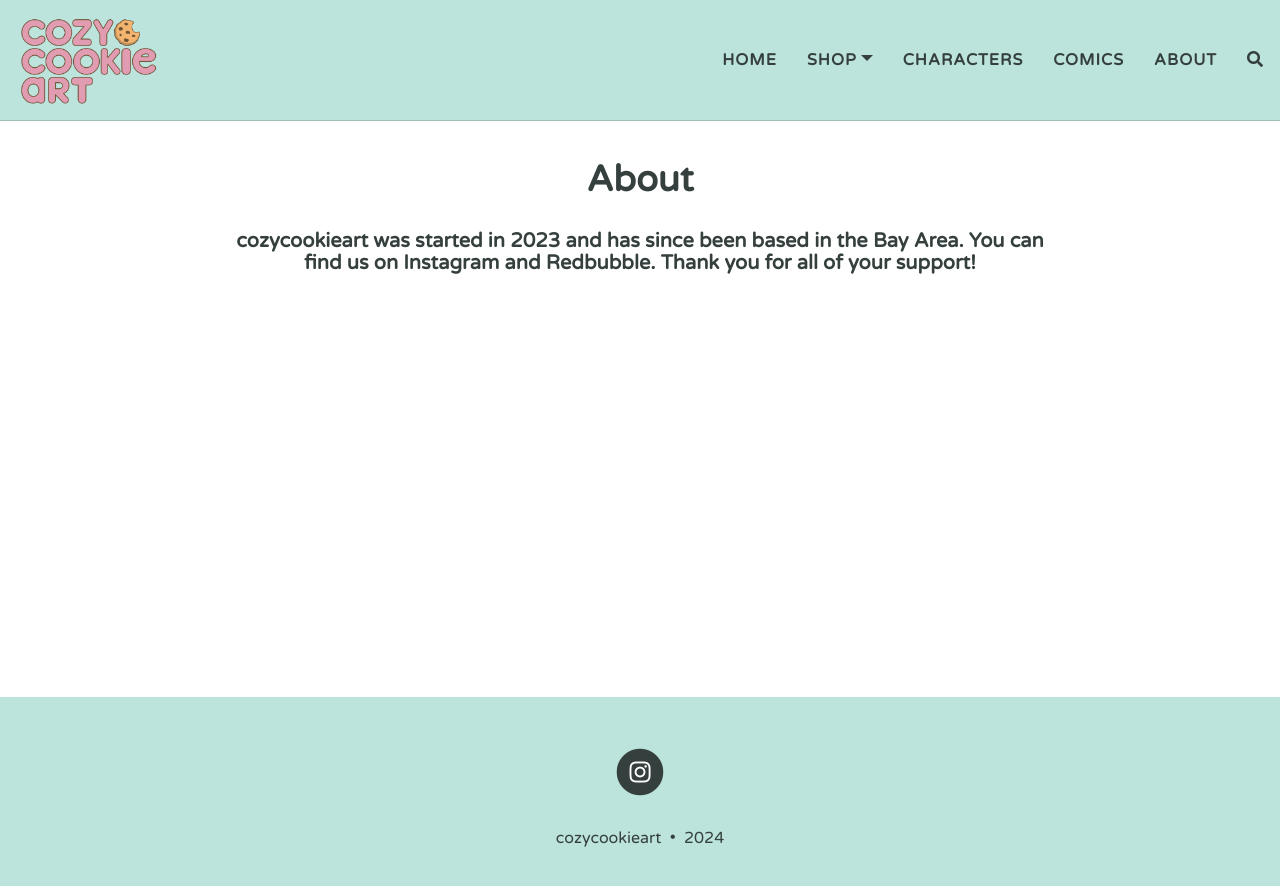
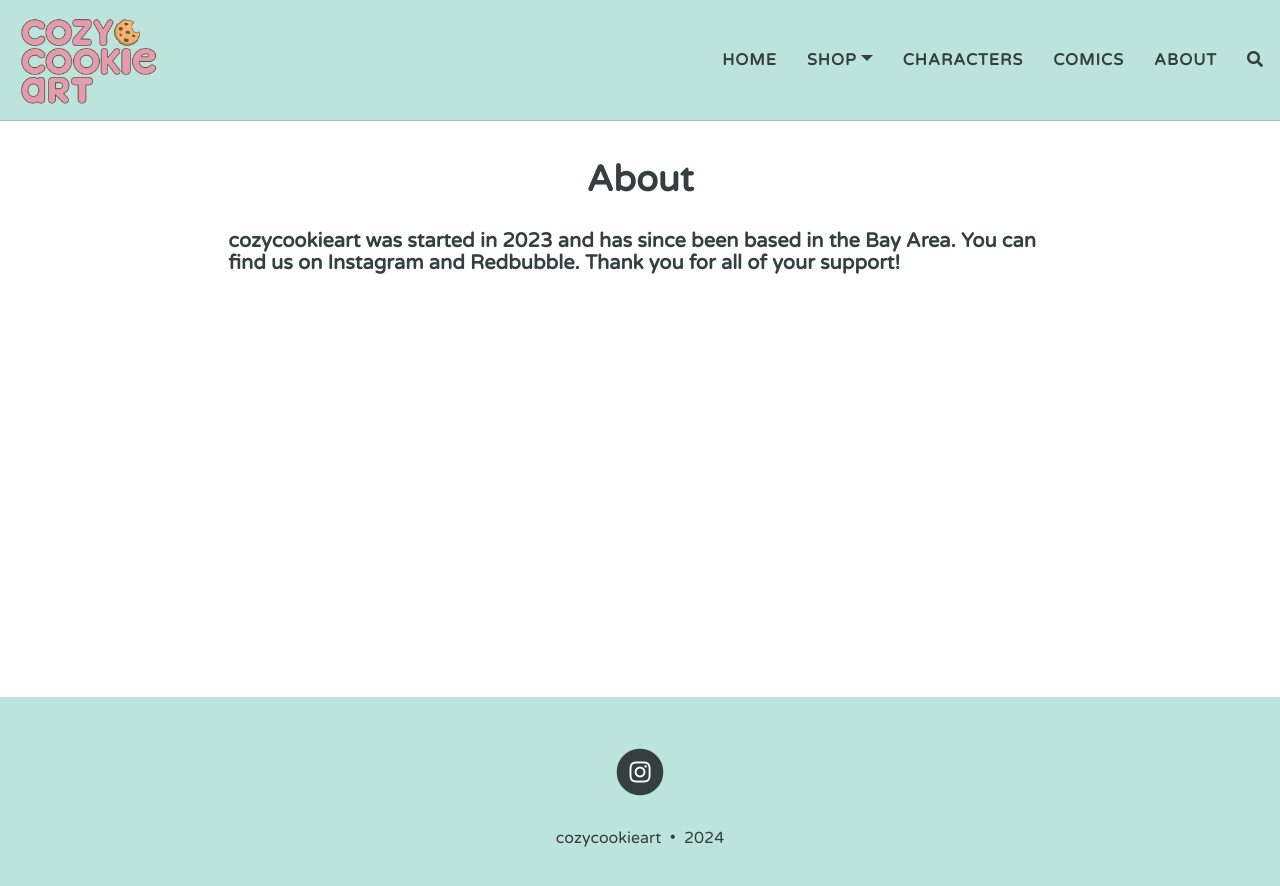
Before and after one commit to cozycookieart/cozycookieart.github.io, a Jekyll site: the page built from aboutme.md, in a window 1280 px wide. Shown: the top 886 px of the page. Built offline with Jekyll 4.4.1, drawn with Linux system fonts in a browser that asks for light colours; nearby versions of some CDN libraries; comment, search, counter and statistics services are not loaded.

Commit message:
Update aboutme.md

```diff
--- a/aboutme.md
+++ b/aboutme.md
@@ -9,5 +9,5 @@
 </p>
 
 <p>
-  <h5 align="center"> cozycookieart was started in 2023 and has since been based in the Bay Area. You can find us on Instagram and Redbubble. Thank you for all of your support!</h5>
+  <h5 align="left"> cozycookieart was started in 2023 and has since been based in the Bay Area. You can find us on Instagram and Redbubble. Thank you for all of your support!</h5>
 </p>
```
